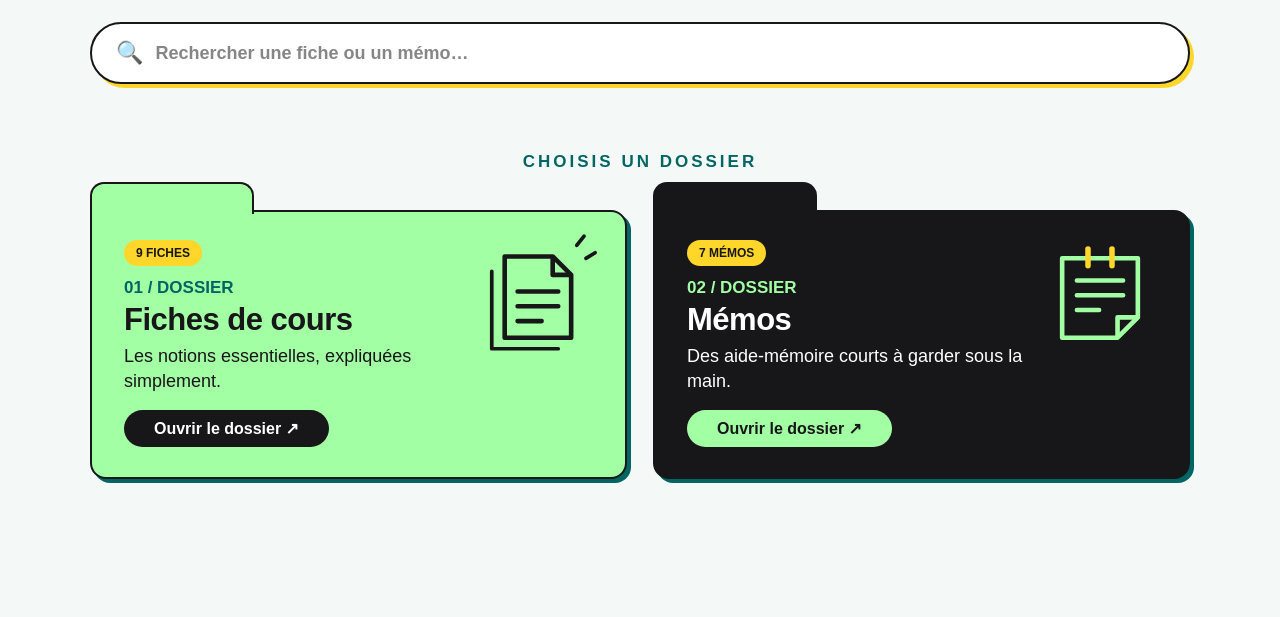
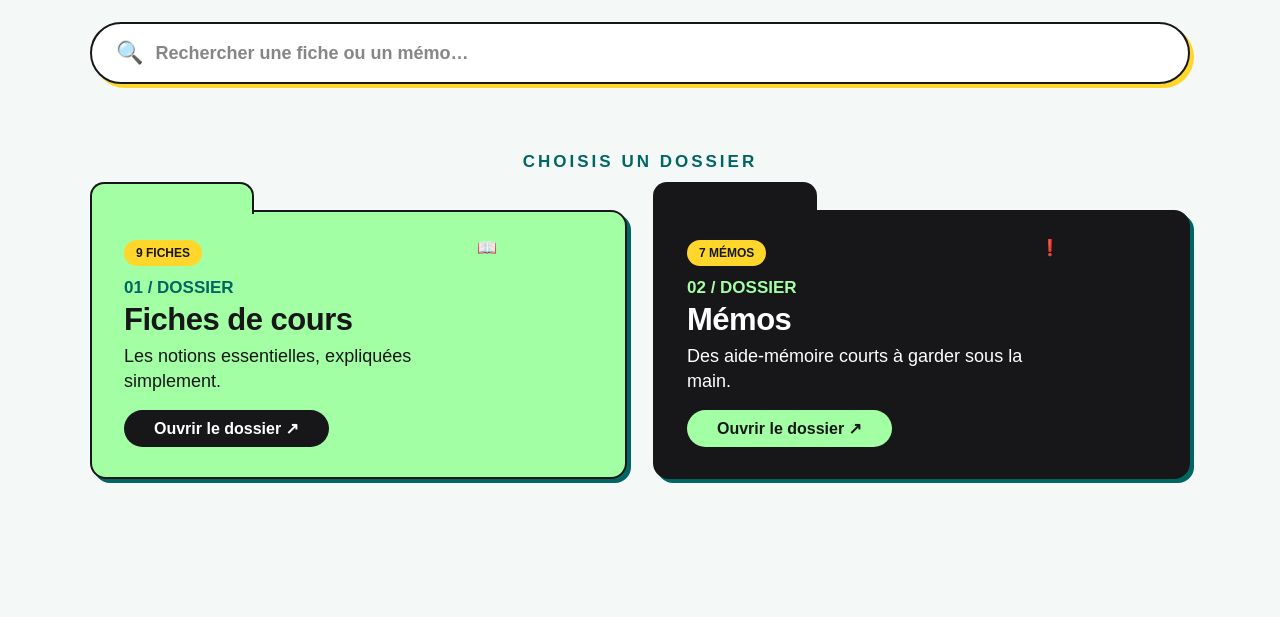
Before and after one commit to just-liana/NetRevision, a plain HTML site: page cours.html in a window 1280 px wide. Shown: the part 467-1084 px from the top of the page. Drawn offline with Linux system fonts and the light colour scheme; a web font is replaced by a local one.

Commit message:
Update cours.html

```diff
--- a/cours.html
+++ b/cours.html
@@ -98,20 +98,7 @@
                         <h2>Fiches de cours</h2>
                         <p>Les notions essentielles, expliquées simplement.</p>
                         <span class="open">Ouvrir le dossier ↗</span>
-
-                        <svg class="folder-icon" viewBox="0 0 130 130" fill="none"
-                             xmlns="http://www.w3.org/2000/svg" aria-hidden="true">
-                            <path d="M30 20 H82 L102 40 V108 H30 Z"
-                                  stroke="#171719" stroke-width="5" stroke-linejoin="round"/>
-                            <path d="M82 20 V40 H102"
-                                  stroke="#171719" stroke-width="5" stroke-linejoin="round"/>
-                            <path d="M44 58 H88 M44 74 H88 M44 90 H70"
-                                  stroke="#171719" stroke-width="5" stroke-linecap="round"/>
-                            <path d="M16 36 V120 H88"
-                                  stroke="#171719" stroke-width="4" stroke-linecap="round" stroke-linejoin="round"/>
-                            <path d="M108 8 L116 -2 M118 22 L128 16"
-                                  stroke="#171719" stroke-width="4" stroke-linecap="round"/>
-                        </svg>
+                        <div class="folder-icon folder-emoji" aria-hidden="true">📖</div>
 
                     </a>
 
@@ -122,18 +109,7 @@
                         <h2>Mémos</h2>
                         <p>Des aide-mémoire courts à garder sous la main.</p>
                         <span class="open">Ouvrir le dossier ↗</span>
-
-                        <svg class="folder-icon" viewBox="0 0 130 130" fill="none"
-                             xmlns="http://www.w3.org/2000/svg" aria-hidden="true">
-                            <path d="M24 22 H106 V86 L84 108 H24 Z"
-                                  stroke="#A3FFA3" stroke-width="5" stroke-linejoin="round"/>
-                            <path d="M84 108 V86 H106"
-                                  stroke="#A3FFA3" stroke-width="5" stroke-linejoin="round"/>
-                            <path d="M40 46 H90 M40 62 H90 M40 78 H64"
-                                  stroke="#A3FFA3" stroke-width="5" stroke-linecap="round"/>
-                            <path d="M52 12 V30 M78 12 V30"
-                                  stroke="#FFD629" stroke-width="6" stroke-linecap="round"/>
-                        </svg>
+                        <div class="folder-icon folder-emoji" aria-hidden="true">❗</div>
 
                     </a>
 
```
